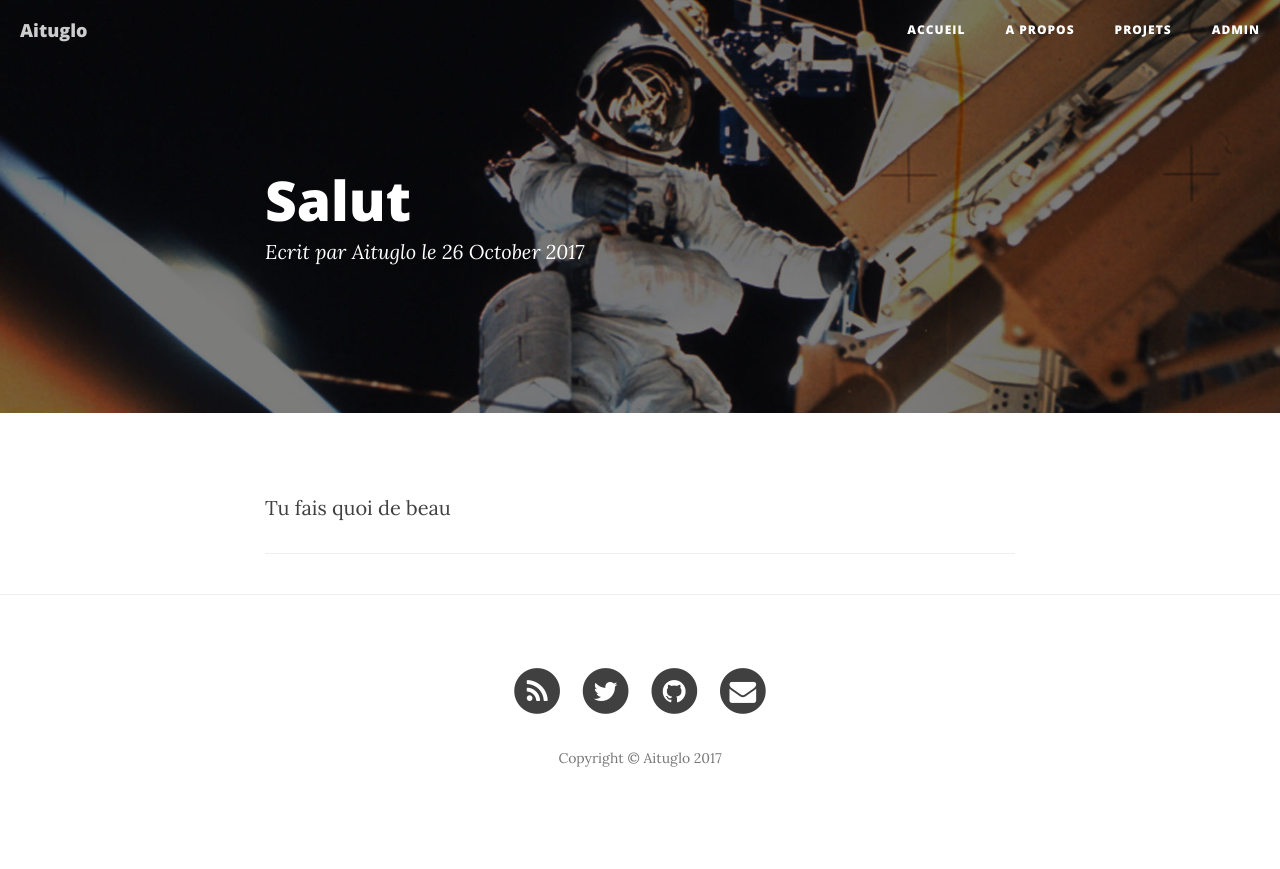
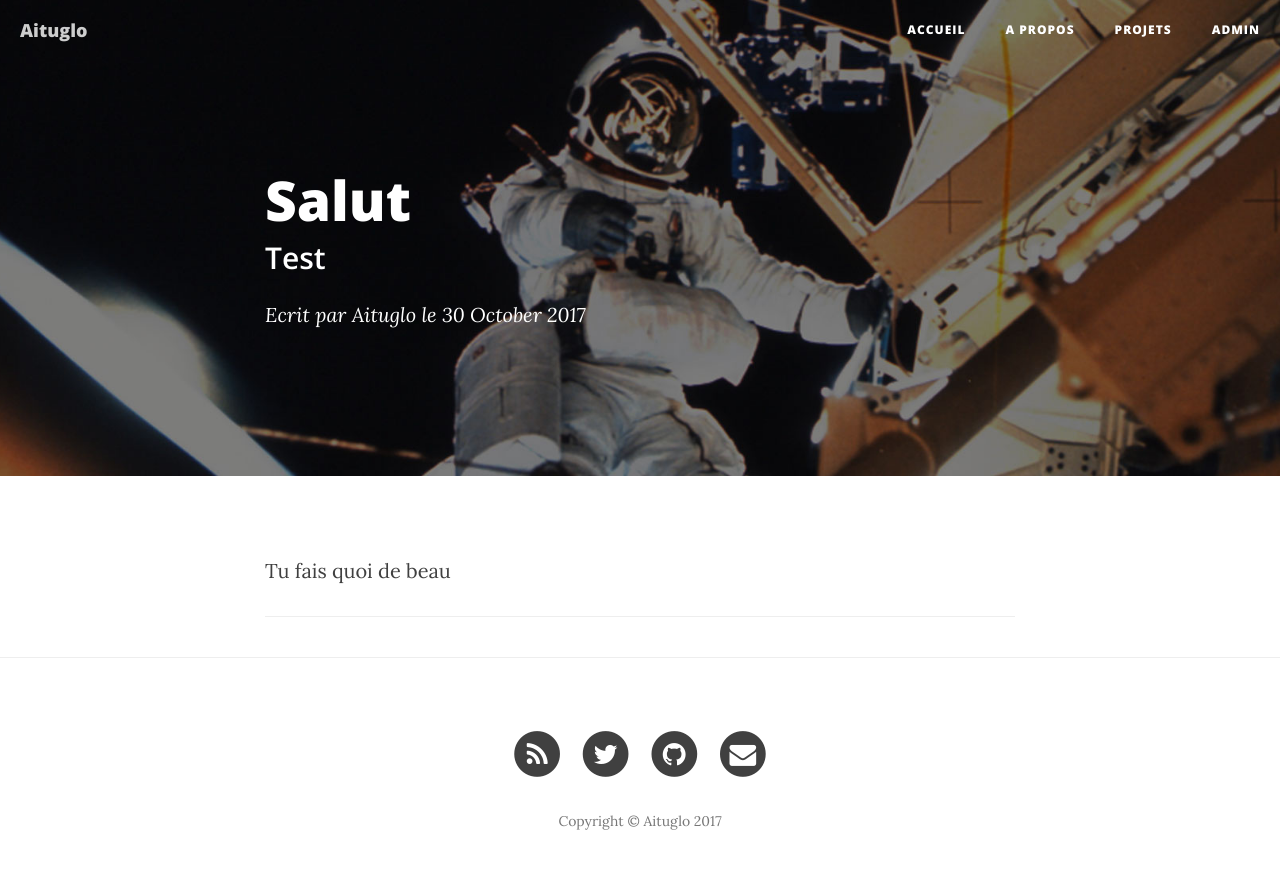
Before and after one commit to Aituglo/aituglo.com, a Jekyll site: the page built from _posts/2017-10-26-g.md, in a window 1280 px wide. Shown: the top 869 px of the page. Built offline with Jekyll 4.4.1, drawn with Linux system fonts in a browser that asks for light colours; nearby versions of some CDN libraries; our own code applies the rules of GitHub Pages for plain Markdown files.

Commit message:
Update Articles “2017-10-26-g”

```diff
--- a/_posts/2017-10-26-g.md
+++ b/_posts/2017-10-26-g.md
@@ -1,7 +1,8 @@
 ---
 title: Salut
-description: Les amis
+date: 2017-10-31T00:00:00+01:00
+subtitle: Test
 author: Aituglo
-header-img: "/assets/images/post-bg-03.jpg"
+header-img: /assets/images/post-bg-03.jpg
 ---
 Tu fais quoi de beau
```
